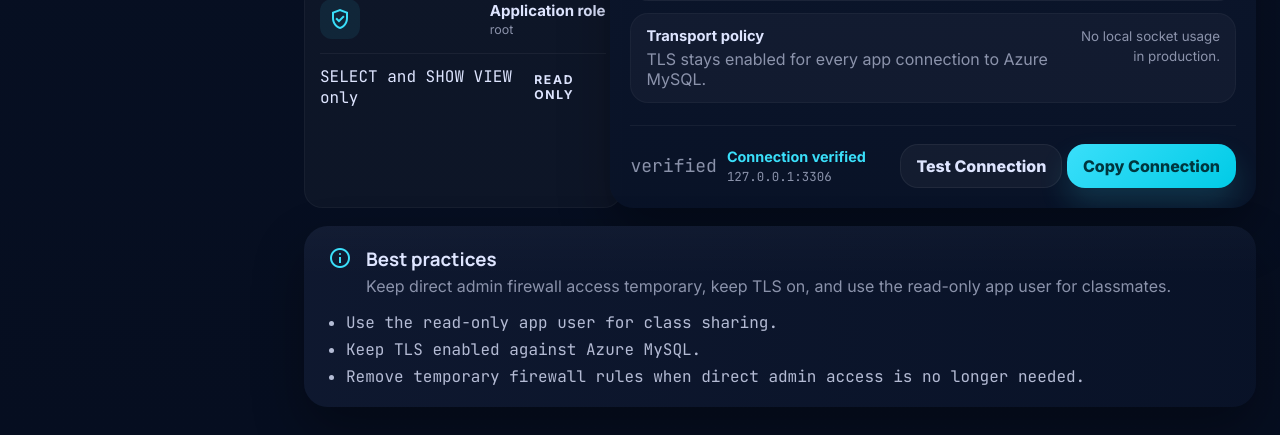
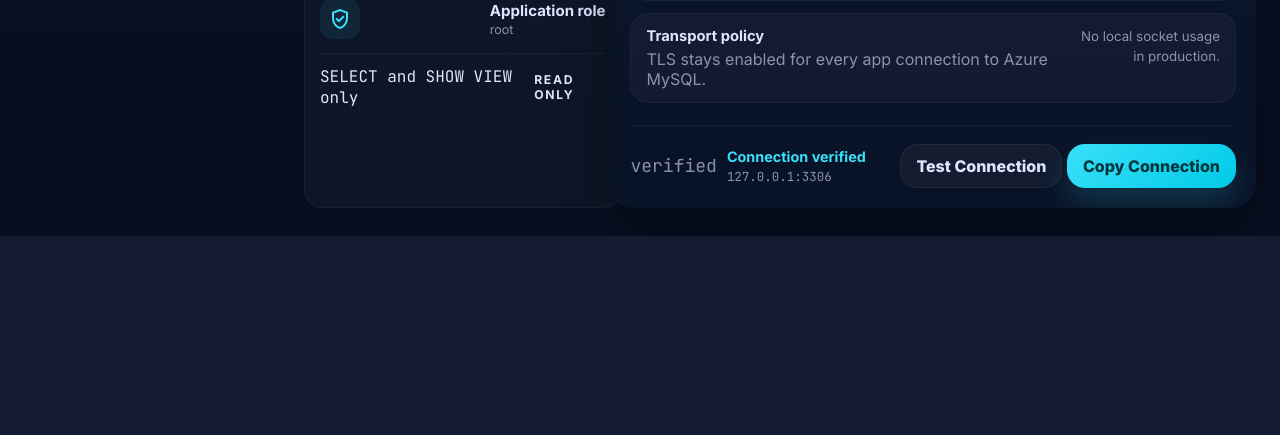
Before and after one commit to navybrown1/cis9340-autoops-app, a Flask app: page /settings in a window 1280 px wide. Shown: the part 883-1318 px from the top of the page. After the commit the page ends 1119 px from the top, so only its background shows below. Run offline with Flask 3, Linux system fonts and the light colour scheme; data comes from the database, SQL or seed files in the repository.

Commit message:
Remove best practices panel from settings

```diff
--- a/db_portal.py
+++ b/db_portal.py
@@ -245,11 +245,6 @@ def create_app():
         spotlight = build_spotlight(catalog)
         connection = build_connection_snapshot()
         active_connections = build_active_connections()
-        best_practices = [
-            "Use the read-only app user for class sharing.",
-            "Keep TLS enabled against Azure MySQL.",
-            "Remove temporary firewall rules when direct admin access is no longer needed.",
-        ]
         return render_template(
             "settings.html",
             active_page="settings",
@@ -258,7 +253,6 @@ def create_app():
             active_connections=active_connections,
             stats=stats,
             spotlight=spotlight,
-            best_practices=best_practices,
         )
 
     @app.route("/api/connection-check")
--- a/static/styles.css
+++ b/static/styles.css
@@ -86,7 +86,6 @@ textarea,
 .query-helper-row,
 .settings-status span,
 .connection-card-footer span,
-.best-practices-list,
 .workspace-card-copy small {
   font-family: var(--mono-font);
 }
@@ -1336,43 +1335,6 @@ button:disabled {
 .settings-status span {
   color: rgba(163, 170, 196, 0.84);
   font-size: 0.78rem;
-}
-
-.best-practices-panel {
-  padding: 20px 24px;
-  display: grid;
-  gap: 16px;
-  border-radius: 24px;
-  background: linear-gradient(90deg, rgba(15, 25, 48, 0.96), rgba(9, 19, 40, 0.96));
-  box-shadow: var(--shadow);
-}
-
-.best-practices-copy {
-  display: flex;
-  gap: 14px;
-  align-items: flex-start;
-}
-
-.best-practices-copy .material-symbols-outlined {
-  color: var(--primary);
-}
-
-.best-practices-copy h3 {
-  margin: 0;
-  font-family: var(--headline-font);
-}
-
-.best-practices-copy p {
-  margin: 4px 0 0;
-  color: rgba(163, 170, 196, 0.84);
-}
-
-.best-practices-list {
-  margin: 0;
-  padding-left: 18px;
-  display: grid;
-  gap: 6px;
-  color: rgba(222, 229, 255, 0.8);
 }
 
 .object-header {
--- a/templates/settings.html
+++ b/templates/settings.html
@@ -135,18 +135,4 @@
   </section>
 </section>
 
-<section class="surface best-practices-panel reveal delay-2">
-  <div class="best-practices-copy">
-    <span class="material-symbols-outlined">info</span>
-    <div>
-      <h3>Best practices</h3>
-      <p>Keep direct admin firewall access temporary, keep TLS on, and use the read-only app user for classmates.</p>
-    </div>
-  </div>
-  <ul class="best-practices-list">
-    {% for item in best_practices %}
-      <li>{{ item }}</li>
-    {% endfor %}
-  </ul>
-</section>
 {% endblock %}
```
